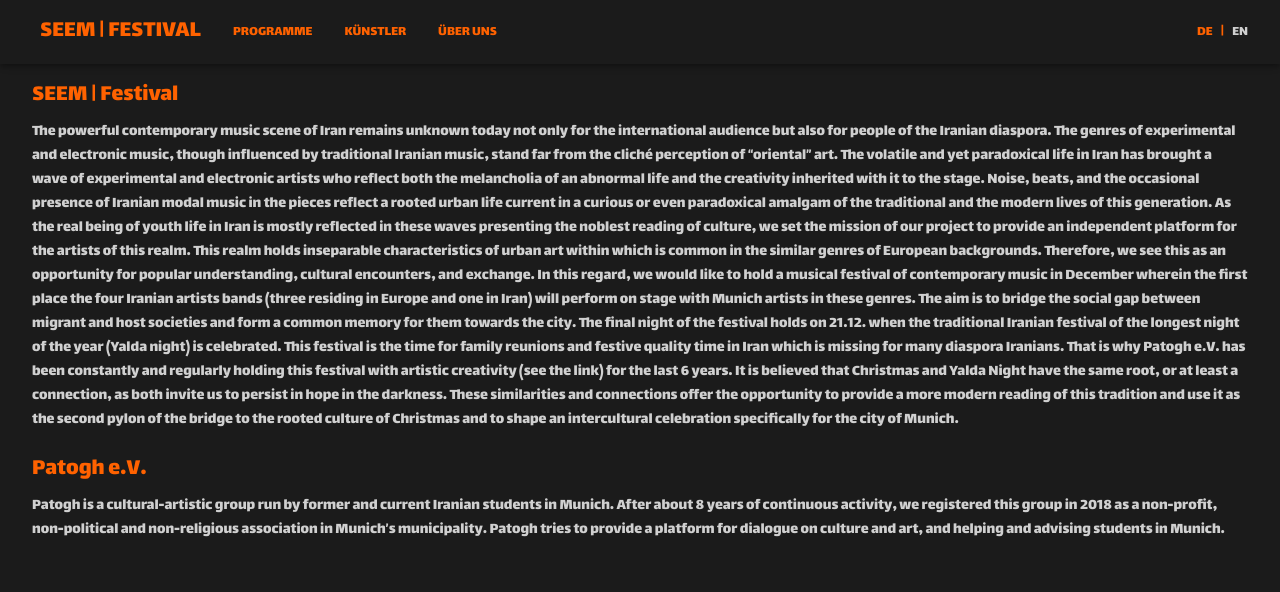
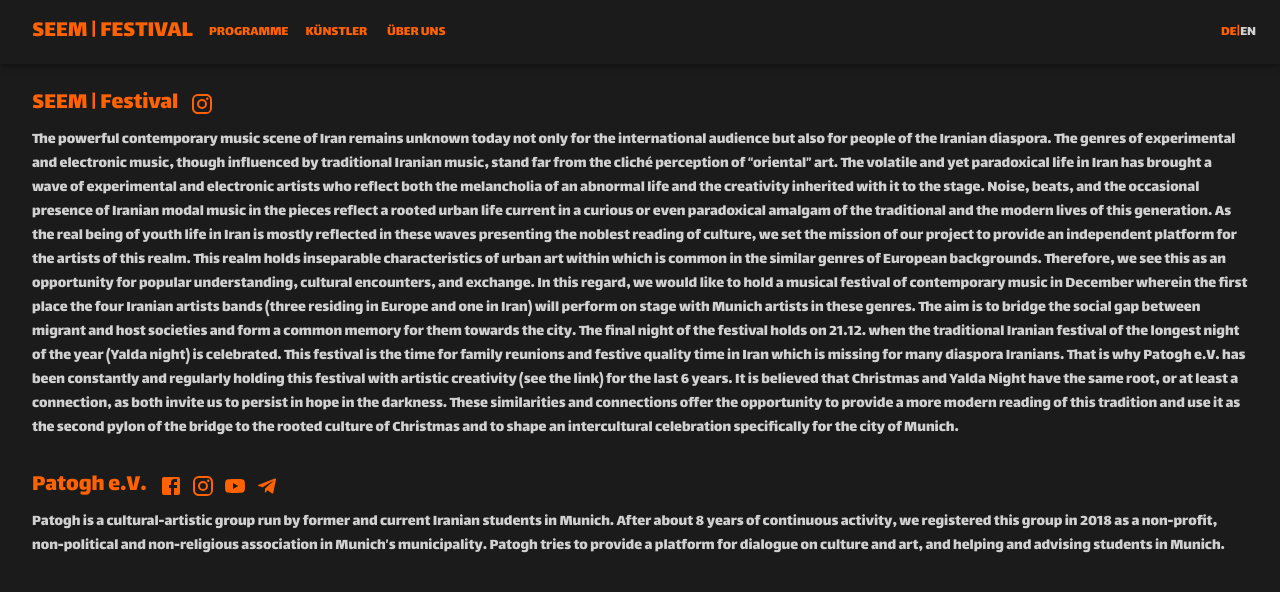
Before and after one commit to taranehn/seemfest, a React (Create React App) app: page /aboutus in a window 1280 px wide. Shown: the top 592 px of the page. Built offline with nearby package versions, Linux system fonts and the light colour scheme.

Commit message:
links to social media

```diff
--- a/src/Pages/AboutUs.tsx
+++ b/src/Pages/AboutUs.tsx
@@ -1,10 +1,23 @@
-import { Grid, Typography } from '@material-ui/core'
+import { Grid, IconButton, Typography } from '@material-ui/core'
 import { makeStyles } from '@material-ui/core/styles';
-import { useIntl } from 'react-intl'
+import { useIntl } from 'react-intl';
+import Facebook from '@mui/icons-material/Facebook';
+import Instagram from '@mui/icons-material/Instagram';
+import YouTube from '@mui/icons-material/YouTube';
+import Telegram from '@mui/icons-material/Telegram';
+import { PATOGH_INSTAGRAM, PATOGH_FACEBOOK, PATOGH_YOUTUBE, PATOGH_TELEGRAM, SEEM_INSTAGRAM } from '../const/links';
 
 const useStyles = makeStyles((theme) => ({
     root: {
         padding: theme.spacing(2, 4),
+    },
+    icon: {
+        color: theme.palette.secondary.main,
+        padding: theme.spacing(0.5),
+    },
+    title: {
+        margin: 0,
+        padding: theme.spacing(1, 1, 1, 0),
     }
 }));
 
@@ -25,17 +38,70 @@
             alignItems="flex-start"
         >
             <Grid item>
-                <Typography color="textSecondary" gutterBottom variant="h5">
-                    {intl.formatMessage({ id: "seem-festival" })}
-                </Typography>
+                <Grid
+                    container
+                    direction="row"
+                    justifyContent="flex-start"
+                    spacing={0}
+                    alignItems="center"
+                >
+                    <Grid item>
+                        <Typography className={classes.title}
+                            color="textSecondary" gutterBottom variant="h5">
+                            {intl.formatMessage({ id: "seem-festival" })}
+                        </Typography>
+                    </Grid>
+                    <Grid item>
+                        <IconButton className={classes.icon}
+                            href={SEEM_INSTAGRAM} target="_blank"  >
+                            <Instagram />
+                        </IconButton>
+                    </Grid>
+                </Grid>
                 <Typography color="textPrimary" gutterBottom >
                     {intl.formatMessage({ id: "seem-des" })}
                 </Typography>
             </Grid>
+
             <Grid item>
-                <Typography color="textSecondary" gutterBottom variant="h5">
-                    {intl.formatMessage({ id: "patogh" })}
-                </Typography>
+                <Grid
+                    container
+                    direction="row"
+                    justifyContent="flex-start"
+                    spacing={0}
+                    alignItems="center"
+                >
+                    <Grid item>
+                        <Typography className={classes.title} color="textSecondary" gutterBottom variant="h5">
+                            {intl.formatMessage({ id: "patogh" })}
+                        </Typography>
+                    </Grid>
+                    <Grid item>
+                        <IconButton className={classes.icon}
+                            href={PATOGH_FACEBOOK} target="_blank"  >
+                            <Facebook />
+                        </IconButton>
+                    </Grid>
+                    <Grid item>
+                        <IconButton className={classes.icon}
+                            href={PATOGH_INSTAGRAM} target="_blank"  >
+                            <Instagram />
+                        </IconButton>
+                    </Grid>
+                    <Grid item>
+                        <IconButton className={classes.icon}
+                            href={PATOGH_YOUTUBE} target="_blank"  >
+                            <YouTube />
+                        </IconButton>
+                    </Grid>
+                    <Grid item>
+                        <IconButton className={classes.icon}
+                            href={PATOGH_TELEGRAM} target="_blank"  >
+                            <Telegram />
+                        </IconButton>
+                    </Grid>
+                </Grid>
+
                 <Typography color="textPrimary" gutterBottom >
                     {intl.formatMessage({ id: "patogh-des" })}
                 </Typography>
--- /dev/null
+++ b/src/const/links.ts
@@ -0,0 +1,5 @@
+export const PATOGH_INSTAGRAM = "https://www.instagram.com/patoghmunich/"
+export const PATOGH_FACEBOOK = "https://www.facebook.com/groups/patoghsc.munich"
+export const PATOGH_YOUTUBE = "https://www.youtube.com/channel/UCUrqUa9MYHcuxbFUCXuIMVg"
+export const PATOGH_TELEGRAM = "https://t.me/PatoghMunich"
+export const SEEM_INSTAGRAM = "https://www.instagram.com/seemfest/"
```
